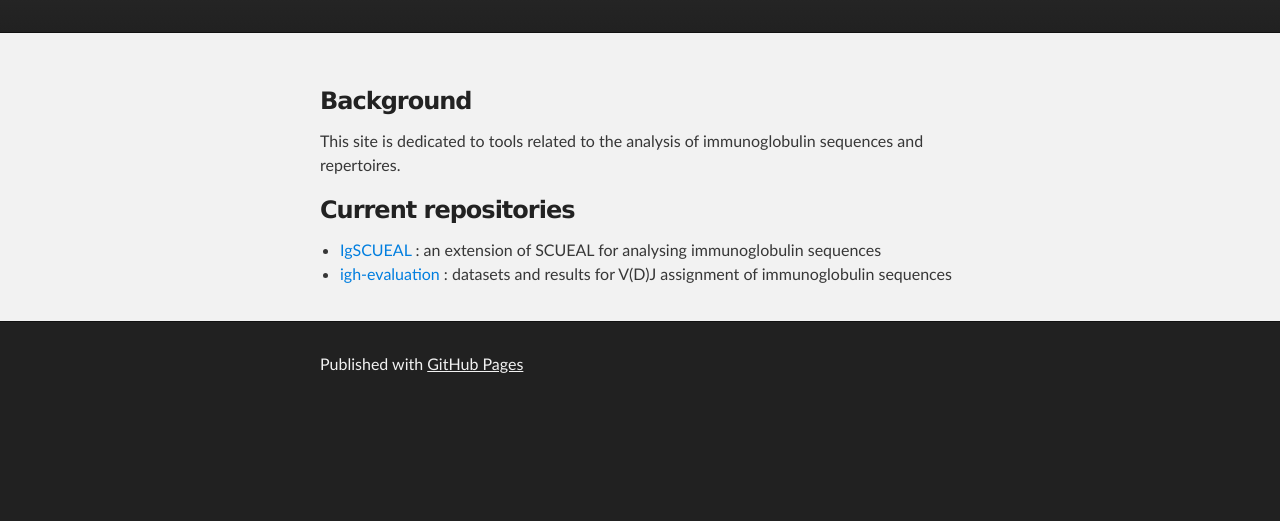
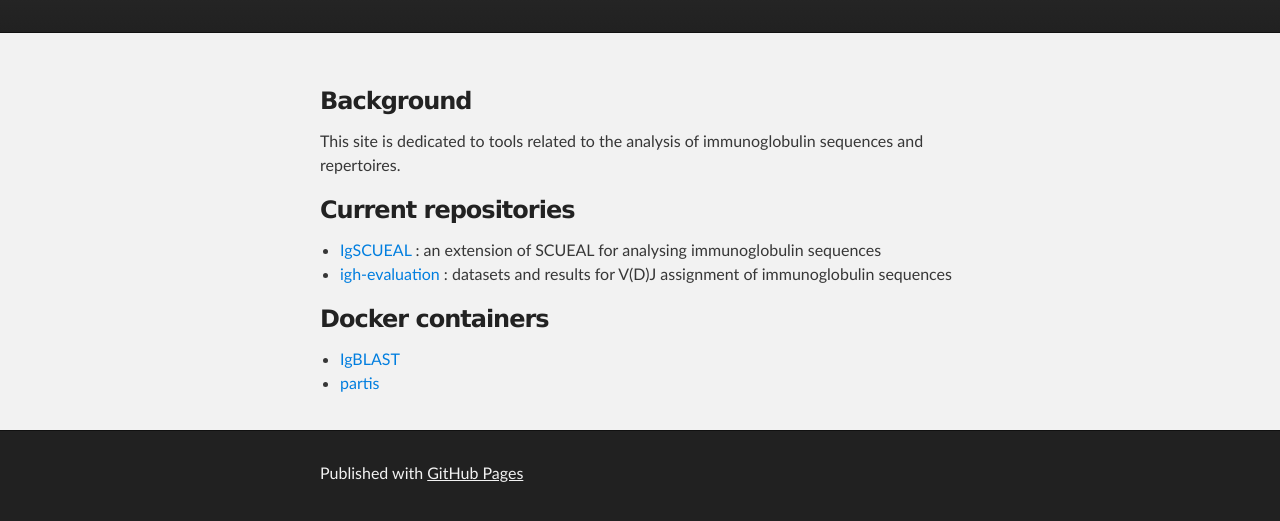
Before and after one commit to antibodyome/antibodyome.github.io, a plain HTML site: page index.html in a window 1280 px wide. Shown: the part 177-698 px from the top of the page. Drawn offline with Linux system fonts and the light colour scheme.

Commit message:
Update index.html

```diff
--- a/index.html
+++ b/index.html
@@ -41,6 +41,16 @@
 <li>
 <a href="http://github.com/antibodyome/igh-evaluation">igh-evaluation</a> : datasets and results for V(D)J assignment of immunoglobulin sequences</li>
 </ul>
+
+<h3>
+<a id="docker-containers" class="anchor" href="#docker-containers" aria-hidden="true"><span class="octicon octicon-link"></span></a>Docker containers</h3>
+
+<ul>
+<li>
+<a href="https://hub.docker.com/r/antibodyome/igblast/">IgBLAST</a></li>
+<li>
+<a href="https://hub.docker.com/r/antibodyome/igblast/">partis</a></li>
+</ul>
       </section>
     </div>
 
```
